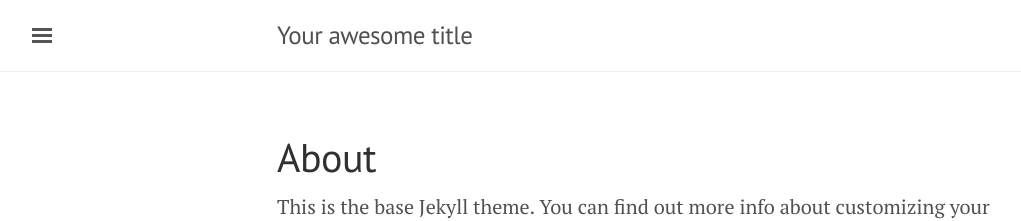
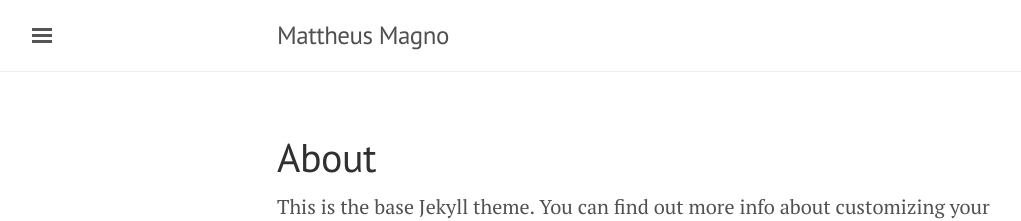
Before and after one commit to magnomatth/-magnomatth-.github.io, a Jekyll site: the page built from about.md, in a window 1280 px wide. Shown: the top 221 px of the page, without its empty margins (3-1024 px from the left). Built offline with Jekyll 4.4.1, drawn with Linux system fonts in a browser that asks for light colours.

Commit message:
Update _config.yml

```diff
--- a/_config.yml
+++ b/_config.yml
@@ -13,8 +13,8 @@
 # you will see them accessed via {{ site.title }}, {{ site.email }}, and so on.
 # You can create any custom variable you would like, and they will be accessible
 # in the templates via {{ site.myvariable }}.
-title: Your awesome title
-email: your-email@example.com
+title: Mattheus Magno
+email: magnomatth@gmail.com
 description: >- # this means to ignore newlines until "baseurl:"
   Write an awesome description for your new site here. You can edit this
   line in _config.yml. It will appear in your document head meta (for
```
